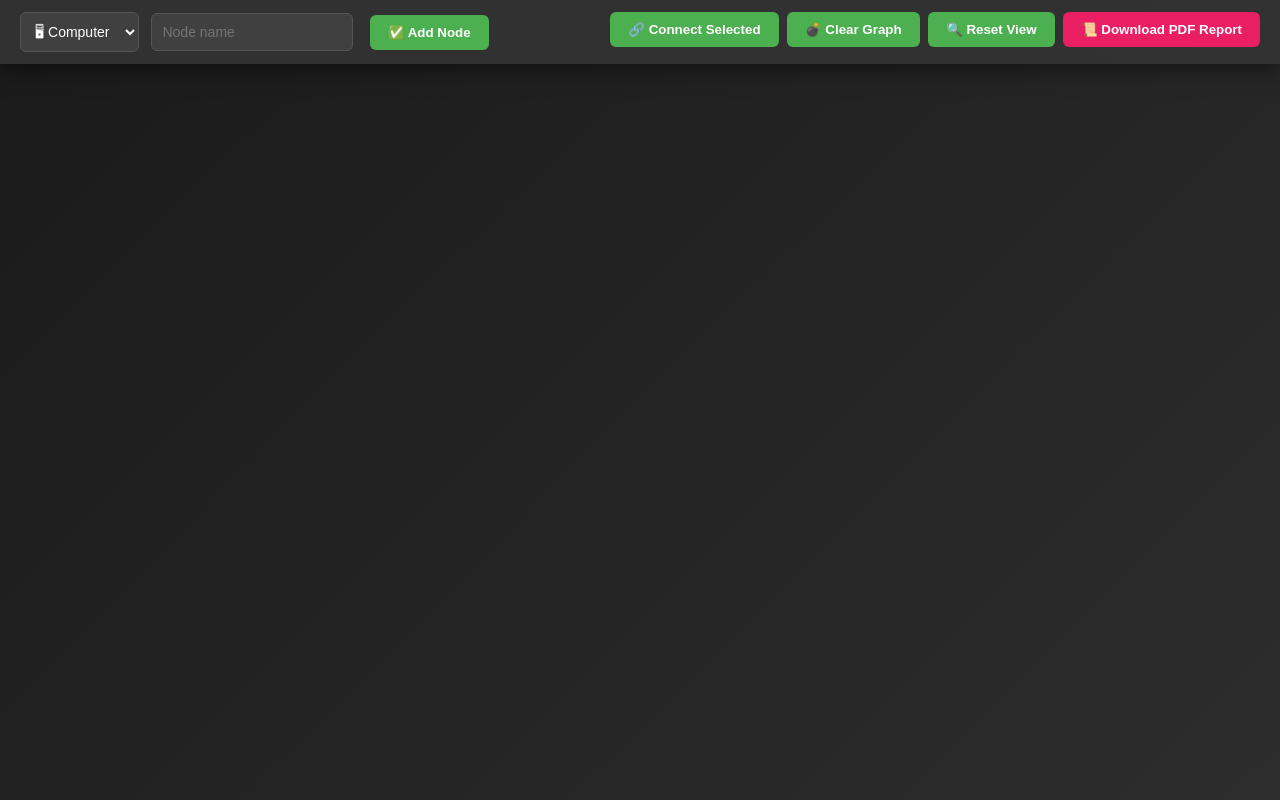
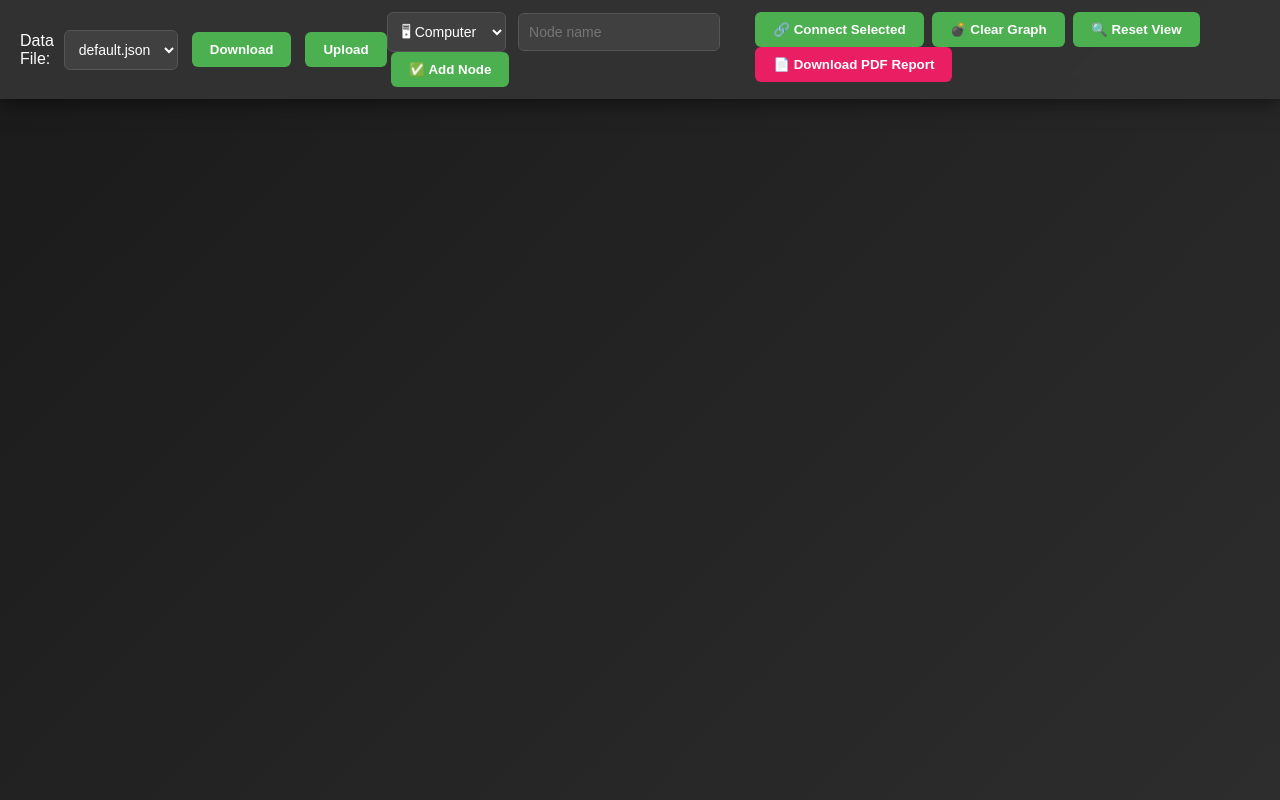
Before and after one commit to DotNetRussell/hackmap, a Flask app: page / in a window 1280 px wide. Run offline with Flask 3, Linux system fonts and the light colour scheme; data that the repository does not hold is empty; some libraries are stand-ins or nearby versions.

Commit message:
Adding multiple workspace option as well as upload and download data files

```diff
--- a/app.py
+++ b/app.py
@@ -6,6 +6,7 @@ from routes.api import api_bp
 def create_app():
     app = Flask(__name__)
     app.config.from_object(Config)
+    app.secret_key = 'your-secret-key'  # Required for sessions; set securely in production
 
     # Register blueprints
     app.register_blueprint(pages_bp)
--- a/config.py
+++ b/config.py
@@ -2,5 +2,5 @@ import os
 
 class Config:
     SECRET_KEY = os.environ.get('SECRET_KEY') or 'pentest-dev-key'
-    GRAPH_DB_PATH = os.environ.get('GRAPH_DB_PATH') or 'graph_data.json'
+    GRAPH_DB_DIR = 'data'  # Directory for multiple JSON files
     API_VERSION = 'v1'
--- a/routes/api.py
+++ b/routes/api.py
@@ -1,5 +1,5 @@
 import uuid
-from flask import Blueprint, jsonify, request
+from flask import Blueprint, jsonify, request, session, send_from_directory, abort, current_app
 from models.graph import GraphModel
 from config import Config
 from flask import stream_with_context, Response
@@ -7,17 +7,27 @@ import subprocess
 import threading
 import queue
 import time
+import os
+from werkzeug.utils import secure_filename
 
 api_bp = Blueprint('api', __name__, url_prefix=f'/api/{Config.API_VERSION}')
 
-graph_model = GraphModel(Config.GRAPH_DB_PATH)
+# Global dict to store running processes (node_id -> process + queue)
+running_processes = {}
+
+def get_graph_model():
+    current_file = session.get('current_file', 'default.json')
+    db_path = os.path.join(current_app.config['GRAPH_DB_DIR'], current_file)
+    return GraphModel(db_path)
 
 @api_bp.route('/graph', methods=['GET'])
 def get_graph():
+    graph_model = get_graph_model()
     return jsonify(graph_model.get_graph())
 
 @api_bp.route('/graph/edges/<edge_id>', methods=['PUT'])
 def update_edge(edge_id):
+    graph_model = get_graph_model()
     data = request.json
     label = data.get('label')
     color = data.get('color')
@@ -27,9 +37,10 @@ def update_edge(edge_id):
 
 @api_bp.route('/graph/nodes', methods=['POST'])
 def add_node():
+    graph_model = get_graph_model()
     data = request.json
     name = data.get('name', '')
-    icon = data.get('icon', '🖥️')
+    icon = data.get('icon', '\ud83d\udda5\ufe0f')
     x = data.get('x', 0)
     y = data.get('y', 0)
     node_id = graph_model.add_node(name, icon, x=x, y=y)
@@ -37,6 +48,7 @@ def add_node():
 
 @api_bp.route('/graph/nodes/<node_id>', methods=['DELETE'])
 def delete_node(node_id):
+    graph_model = get_graph_model()
     removed = False
     # Remove node
     graph_model.data["nodes"] = [
@@ -54,6 +66,7 @@ def delete_node(node_id):
 
 @api_bp.route('/graph/nodes/<node_id>', methods=['PUT'])
 def update_node(node_id):
+    graph_model = get_graph_model()
     data = request.json
     name = data.get('name')
     icon = data.get('icon')
@@ -67,6 +80,7 @@ def update_node(node_id):
 
 @api_bp.route('/graph/edges', methods=['POST'])
 def add_edge():
+    graph_model = get_graph_model()
     data = request.json
     source = data.get('source')
     target = data.get('target')
@@ -76,7 +90,7 @@ def add_edge():
     edge_id = f"edge-{uuid.uuid4().hex[:8]}"
     edge = {
         "group": "edges",
-        "data": {"id": edge_id, "source": source, "target": target, "label": "→"}
+        "data": {"id": edge_id, "source": source, "target": target, "label": "\u2192"}
     }
     graph_model.data["edges"].append(edge)
     graph_model._save()
@@ -84,19 +98,19 @@ def add_edge():
 
 @api_bp.route('/graph/edges/<edge_id>', methods=['DELETE'])
 def remove_edge(edge_id):
+    graph_model = get_graph_model()
     graph_model.remove_edge(edge_id)
     return jsonify({'message': 'Removed'}), 200
 
 @api_bp.route('/graph', methods=['DELETE'])
 def clear_graph():
+    graph_model = get_graph_model()
     graph_model.clear()
     return jsonify({'message': 'Graph cleared'}), 200
 
-# Global dict to store running processes (node_id → process + queue)
-running_processes = {}
-
 @api_bp.route('/graph/nodes/<node_id>/execute', methods=['POST'])
 def execute_command(node_id):
+    graph_model = get_graph_model()
     data = request.json
     command = data.get('command', '').strip()
     if not command:
@@ -157,6 +171,7 @@ def execute_command(node_id):
 # NEW: Persist command output
 @api_bp.route('/graph/nodes/<node_id>/persist-command', methods=['POST'])
 def persist_command(node_id):
+    graph_model = get_graph_model()
     data = request.json
     command = data.get('command', '')
     output = data.get('output', '')
@@ -167,6 +182,7 @@ def persist_command(node_id):
 # NEW: Delete persisted command
 @api_bp.route('/graph/nodes/<node_id>/delete-command', methods=['DELETE'])
 def delete_command(node_id):
+    graph_model = get_graph_model()
     data = request.json
     index = data.get('index')
     if index is None:
@@ -174,3 +190,45 @@ def delete_command(node_id):
     if graph_model.delete_command(node_id, index):
         return jsonify({'commands': graph_model.get_node_commands(node_id)}), 200
     return jsonify({'error': 'Node not found or invalid index'}), 404
+
+# New endpoints for file management
+@api_bp.route('/files', methods=['GET'])
+def list_files():
+    files = [f for f in os.listdir(current_app.config['GRAPH_DB_DIR']) if f.endswith('.json')]
+    return jsonify(files)
+
+@api_bp.route('/files/<name>', methods=['GET'])
+def download_file(name):
+    if name not in [f for f in os.listdir(current_app.config['GRAPH_DB_DIR']) if f.endswith('.json')]:
+        abort(404)
+    return send_from_directory(current_app.config['GRAPH_DB_DIR'], name, as_attachment=True)
+
+@api_bp.route('/switch', methods=['POST'])
+def switch_file():
+    data = request.get_json()
+    name = data.get('name')
+    if not name or not name.endswith('.json'):
+        return 'Invalid file', 400
+    if name not in [f for f in os.listdir(current_app.config['GRAPH_DB_DIR']) if f.endswith('.json')]:
+        return 'File not found', 404
+    session['current_file'] = name
+    # Return the new graph data to update the UI
+    graph_model = get_graph_model()
+    return jsonify(graph_model.get_graph())
+
+@api_bp.route('/upload', methods=['POST'])
+def upload_file():
+    if 'file' not in request.files:
+        return 'No file part', 400
+    file = request.files['file']
+    if file.filename == '':
+        return 'No selected file', 400
+    if not file.filename.endswith('.json'):
+        return 'Invalid file type', 400
+    filename = secure_filename(file.filename)
+    file_path = os.path.join(current_app.config['GRAPH_DB_DIR'], filename)
+    file.save(file_path)
+    session['current_file'] = filename
+    # Return the uploaded graph data
+    graph_model = get_graph_model()
+    return jsonify(graph_model.get_graph())
--- a/static/css/style.css
+++ b/static/css/style.css
@@ -15,6 +15,19 @@ body {
     display: flex;
     justify-content: space-between;
     box-shadow: 0 4px 20px rgba(0,0,0,0.5);
+}
+#file-controls {
+    display: flex;
+    align-items: center;
+    gap: 10px;
+}
+#file-select {
+    padding: 10px;
+    border: 1px solid #555;
+    border-radius: 6px;
+    background: #404040;
+    color: white;
+    font-size: 14px;
 }
 #node-icon, #node-name {
     padding: 10px;
--- a/static/js/graph.js
+++ b/static/js/graph.js
@@ -1,6 +1,79 @@
 let cy, currentNodeId = null, selectedNodes = [];
 let modalMaximized = false;  // Track modal size
 let currentEdgeId = null;
+let currentFile = 'default.json';  // Default
+
+// Function to load files into dropdown
+function loadFileList() {
+  fetch('/api/v1/files')
+    .then(response => response.json())
+    .then(files => {
+      const select = document.getElementById('file-select');
+      select.innerHTML = '';
+      files.forEach(file => {
+        const option = document.createElement('option');
+        option.value = file;
+        option.textContent = file;
+        if (file === currentFile) option.selected = true;
+        select.appendChild(option);
+      });
+    })
+    .catch(e => console.error('Error loading file list:', e));
+}
+
+// Switch file on dropdown change
+document.getElementById('file-select').addEventListener('change', (e) => {
+  const name = e.target.value;
+  console.log('Switching to file:', name);
+  fetch('/api/v1/switch', {
+    method: 'POST',
+    headers: { 'Content-Type': 'application/json' },
+    body: JSON.stringify({ name })
+  })
+  .then(response => response.json())
+  .then(data => {
+    console.log('Switched file data:', data);
+    // Reload the graph with new data (combine nodes and edges into array)
+    cy.elements().remove();
+    const elements = (data.nodes || []).concat(data.edges || []);
+    cy.add(elements);
+    currentFile = name;
+  })
+  .catch(e => console.error('Error switching file:', e));
+});
+
+// Download button
+document.getElementById('download-btn').addEventListener('click', () => {
+  const selectedFile = document.getElementById('file-select').value || currentFile;
+  console.log('Downloading file:', selectedFile);
+  window.location.href = `/api/v1/files/${selectedFile}`;
+});
+
+// Upload button
+document.getElementById('upload-btn').addEventListener('click', () => {
+  document.getElementById('upload-input').click();
+});
+
+document.getElementById('upload-input').addEventListener('change', (e) => {
+  const file = e.target.files[0];
+  if (file) {
+    console.log('Uploading file:', file.name);
+    const formData = new FormData();
+    formData.append('file', file);
+    fetch('/api/v1/upload', { method: 'POST', body: formData })
+      .then(response => response.json())
+      .then(data => {
+        console.log('Uploaded file data:', data);
+        // Reload graph and file list (combine nodes and edges into array)
+        cy.elements().remove();
+        const elements = (data.nodes || []).concat(data.edges || []);
+        cy.add(elements);
+        loadFileList();
+        currentFile = file.name;
+      })
+      .catch(e => console.error('Error uploading file:', e));
+  }
+});
 
 // Connect all selected nodes in sequence
 function updateConnectButton() {
@@ -97,22 +170,6 @@ document.addEventListener('DOMContentLoaded', function() {
                 selector: 'edge',
                 style: {
                     'width': 8,
-                    'line-color': '#FF9800',
-                    'target-arrow-shape': 'triangle',
-                    'target-arrow-color': '#FF5722',
-                    'target-arrow-fill': 'filled',
-                    'curve-style': 'bezier',
-                    'label': 'data(label)',
-                    'font-size': 16,
-                    'color': 'white',
-                    'text-background-color': 'rgba(0,0,0,0.7)',
-                    'text-background-opacity': 0.8
-                }
-            },
-            {
-                selector: 'edge',
-                style: {
-                    'width': 8,
                     'line-color': 'data(color)',  // Use dynamic color from data
                     'target-arrow-shape': 'triangle',
                     'target-arrow-color': 'data(color)',  // Match arrow to line
@@ -142,6 +199,7 @@ document.addEventListener('DOMContentLoaded', function() {
     loadGraph();
     setupEvents();
     requestNotificationPermission();  // Request notification permission
+    loadFileList();  // Load file list on startup
 });
 
 function setupEvents() {
@@ -203,7 +261,7 @@ function setupEvents() {
             return;
         }
         dragStartNode = node;
-        console.log('🖱️ Drag started from selected node:', dragStartNode.id());
+        console.log('🏋️‍♂️ Drag started from selected node:', dragStartNode.id());
     });
 
     cy.on('drag', 'node', function(evt) {
@@ -389,7 +447,7 @@ async function downloadPDF() {
                     if (output) {
                         const lines = output.split('\n').slice(0, 50); // limit per command
                         lines.forEach(line => wrapText(line, 9));
-                        if (output.split('\n').length > 50) wrapText("[... output truncated]", 9);
+                        if (output.split('\n').length > 50) wrapText("(... output truncated)", 9);
                     } else {
                         wrapText("(no output)", 9);
                     }
@@ -540,10 +598,7 @@ function showNotification(message, onConfirm) {
         const toast = document.getElementById('toast');
         toast.textContent = message;
         toast.style.display = 'block';
-        toast.onclick = () => {
-            toast.style.display = 'none';
-            onConfirm();
-        };
+        toast.onclick = onConfirm;
         setTimeout(() => toast.style.display = 'none', 5000);
     }
 }
@@ -587,7 +642,9 @@ async function loadGraph() {
         const data = await res.json();
         console.log('📊 Loaded:', data.nodes?.length || 0, 'nodes');
         cy.elements().remove();
-        cy.add(data);
+        // Combine nodes and edges into a single array for Cytoscape
+        const elements = (data.nodes || []).concat(data.edges || []);
+        cy.add(elements);
         // FIXED: Remove layout to preserve positions; just fit and center
         cy.fit(cy.elements(), 60);
         cy.center();
--- a/templates/index.html
+++ b/templates/index.html
@@ -10,12 +10,19 @@
 </head>
 <body>
     <div class="context-bar">
+        <div id="file-controls">
+            <label for="file-select">Data File:</label>
+            <select id="file-select"></select>
+            <button id="download-btn">Download</button>
+            <input type="file" id="upload-input" accept=".json" style="display:none;">
+            <button id="upload-btn">Upload</button>
+        </div>
         <div>
             <select id="node-icon">
                 <option value="PC">🖥 Computer</option>
-                <option value="Person">🧌 Person</option>
-                <option value="Admin">🛡 Admin</option>
-                <option value="Lock">🔐 Lock</option>
+                <option value="Person">🧑 Person</option>
+                <option value="Admin">🛡️ Admin</option>
+                <option value="Lock">🔒 Lock</option>
                 <option value="Skull">🏴‍☠️ Skull</option>
                 <option value="Endpoint">🌐 Endpoint</option>
             </select>
@@ -27,7 +34,7 @@
             <button id="connect-btn" onclick="connectSelected()" disabled>🔗 Connect Selected</button>
             <button onclick="clearGraph()">💣 Clear Graph</button>
             <button onclick="resetView()">🔍 Reset View</button>
-            <button onclick="downloadPDF()" style="background:#E91E63;">📜 Download PDF Report</button>
+            <button onclick="downloadPDF()" style="background:#E91E63;">📄 Download PDF Report</button>
         </div>
     </div>
 
@@ -58,7 +65,7 @@
     <div id="edge-modal-content" class="modal-content">
         <div class="modal-header">
             <span>Edit Edge</span>
-            <button class="close" onclick="closeEdgeModal()">&times;</button>
+            <button class="close" onclick="closeEdgeModal()">×</button>
         </div>
 
         <label for="edge-label">Label:</label>
@@ -77,7 +84,7 @@
             <div class="modal-header">
                 <span>Node Properties</span>
                 <button id="maximize-btn" onclick="toggleModalSize()">Full Screen</button>
-                <button class="close" onclick="closeModal()">&times;</button>
+                <button class="close" onclick="closeModal()">×</button>
             </div>
 
             <label for="modal-name">Name:</label>
@@ -86,9 +93,9 @@
             <label for="modal-icon">Icon:</label>
             <select id="modal-icon">
                 <option value="PC">🖥 Computer</option>
-                <option value="Person">🧌 Person</option>
-                <option value="Admin">🛡 Admin</option>
-                <option value="Lock">🔐 Lock</option>
+                <option value="Person">🧑 Person</option>
+                <option value="Admin">🛡️ Admin</option>
+                <option value="Lock">🔒 Lock</option>
                 <option value="Skull">🏴‍☠️ Skull</option>
                 <option value="Endpoint">🌐 Endpoint</option>
             </select>
@@ -125,7 +132,7 @@
     <div id="node-command-flyout" class="commands-flyout" style="display: none; width: 480px; right: 20px; top: 80px;">
         <div class="flyout-header">
             <span id="flyout-title">Command History</span>
-            <button onclick="document.getElementById('node-command-flyout').style.display='none'">×</button>
+            <button onclick="document.getElementById('node-command-flyout').style.display='none';">×</button>
         </div>
         <div id="flyout-commands" class="all-commands"></div>
     </div>
```
Also changed, not shown: models/graph.py (+12 -12 lines), routes/pages.py (line endings or trailing spaces), 1 other file.
